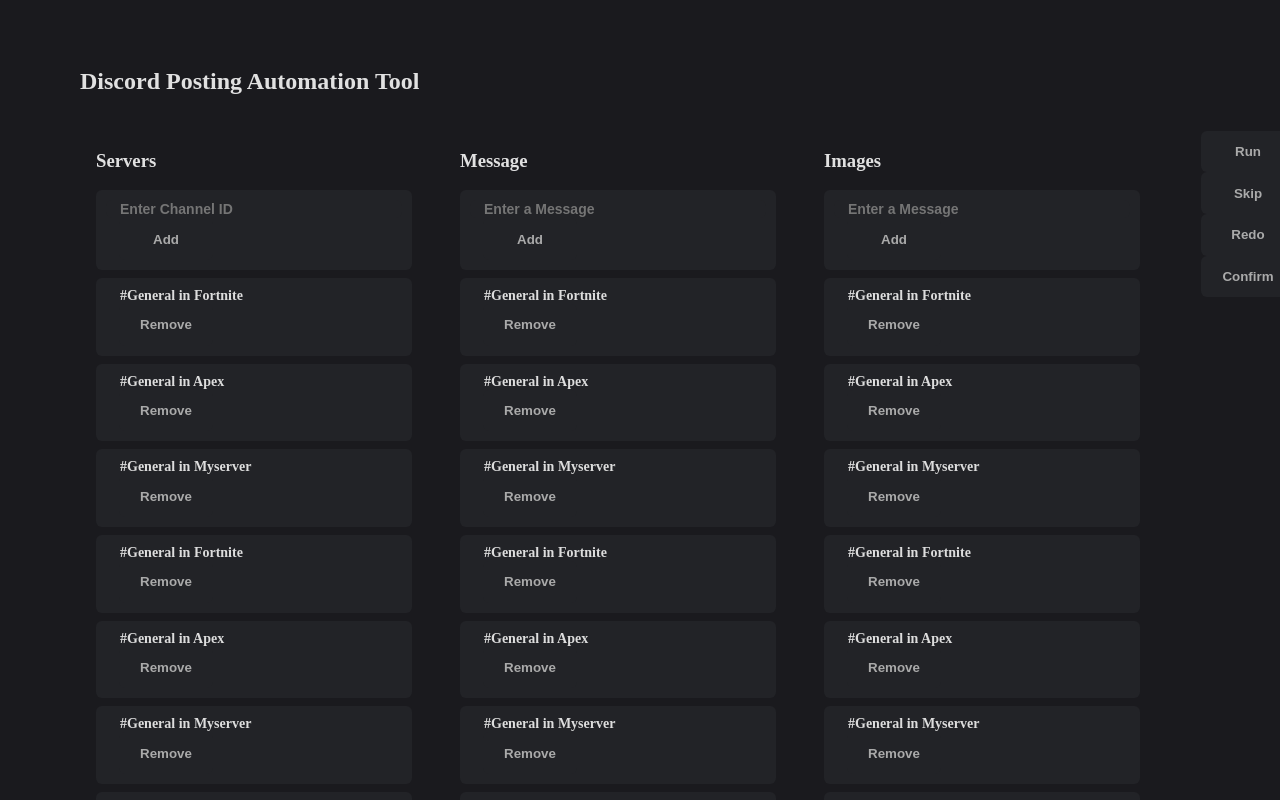
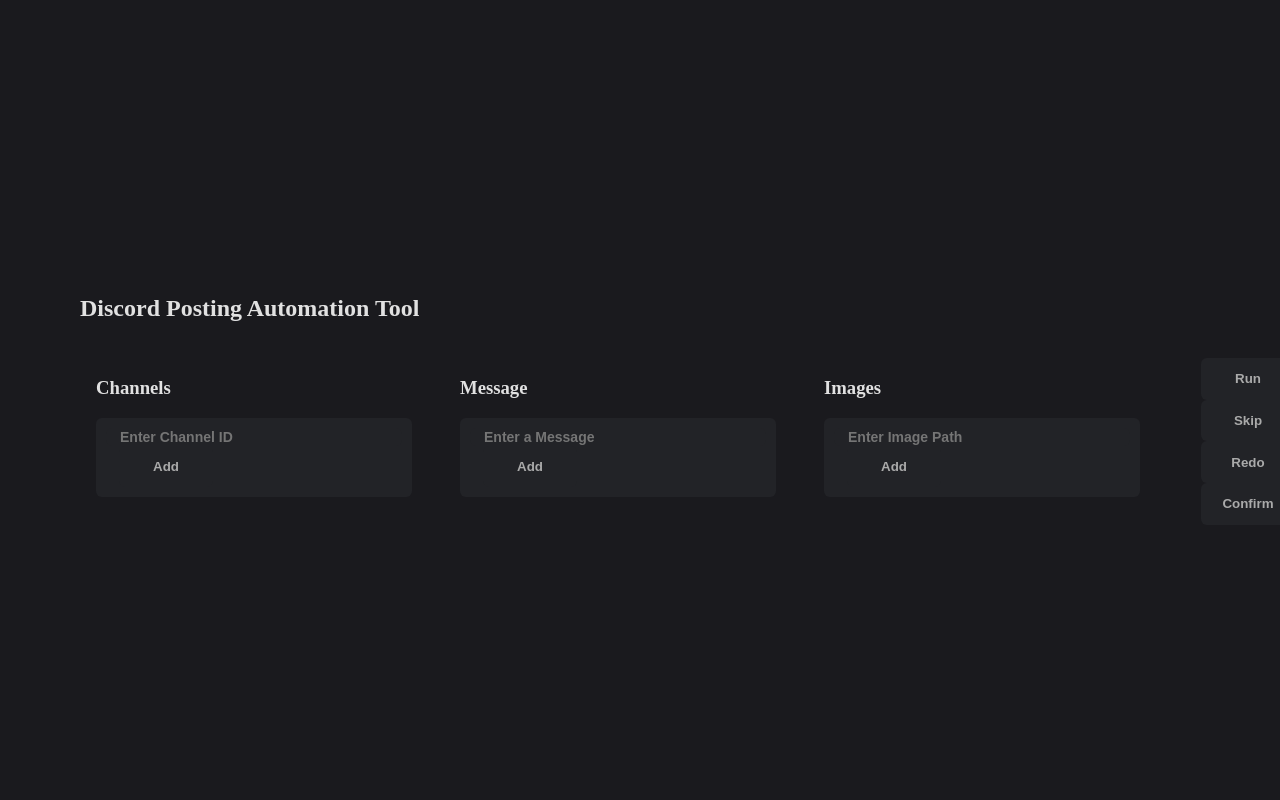
Before and after one commit to ilmn25/251128, a React (Vite) app in the folder web/: page /Home in a window 1280 px wide. Shown: the top 800 px of the page. Built offline with nearby package versions, Linux system fonts and the light colour scheme.

Commit message:
Request Channel Info

```diff
--- a/web/src/pages/home.css
+++ b/web/src/pages/home.css
@@ -1,7 +1,6 @@
 body {
     margin: 3em 2em;
     display: flex;
-    place-items: baseline;
 }
 
 .bar {
--- a/web/src/pages/home.jsx
+++ b/web/src/pages/home.jsx
@@ -1,52 +1,18 @@
 import '../index.css';
 import '../discord.css';
 import './home.css';
+import ChannelPanel from './home/channel_panel.jsx';
 
 export default function Home() {
-  const servers = [
-    "#General in Fortnite",
-    "#General in Apex",
-    "#General in Myserver",
-    "#General in Fortnite",
-    "#General in Apex",
-    "#General in Myserver",
-    "#General in Fortnite",
-    "#General in Apex",
-    "#General in Myserver",
-    "#General in Fortnite",
-    "#General in Apex",
-    "#General in Myserver",
-    "#General in Fortnite",
-    "#General in Apex",
-    "#General in Myserver",
-    "@someone in DMs"
-  ];
+  // In a real app, you'd keep the token in state/context after login
+  const token = "YOUR_DISCORD_TOKEN";
 
   return (
     <div className="home-container">
       <h2 className="home-title">Discord Posting Automation Tool</h2>
 
       <div className="section-container">
-        <div className="server-section">
-          <h3 className="section-title">Servers</h3>
-
-
-          <div className="server-list">
-            <div className="server-item">
-              <input
-                className="bar-input"
-                placeholder="Enter Channel ID"
-              />
-              <button className="btn">Add</button>
-            </div>
-            {servers.map((srv, idx) => (
-              <div key={idx} className="server-item">
-                <span className="server-name">{srv}</span>
-                <button className="btn">Remove</button>
-              </div>
-            ))}
-          </div>
-        </div>
+        <ChannelPanel token={token} />
 
         <div className="server-section">
           <h3 className="section-title">Message</h3>
@@ -58,12 +24,6 @@
               />
               <button className="btn">Add</button>
             </div>
-            {servers.map((srv, idx) => (
-              <div key={idx} className="server-item">
-                <span className="server-name">{srv}</span>
-                <button className="btn">Remove</button>
-              </div>
-            ))}
           </div>
         </div>
 
@@ -73,16 +33,10 @@
             <div className="server-item">
               <input
                 className="bar-input"
-                placeholder="Enter a Message"
+                placeholder="Enter Image Path"
               />
               <button className="btn">Add</button>
             </div>
-            {servers.map((srv, idx) => (
-              <div key={idx} className="server-item">
-                <span className="server-name">{srv}</span>
-                <button className="btn">Remove</button>
-              </div>
-            ))}
           </div>
         </div>
 
--- /dev/null
+++ b/web/src/pages/home/channel_panel.jsx
@@ -0,0 +1,61 @@
+import { useState } from "react";
+import "../../discord.css";
+import "../home.css";
+
+export default function ChannelPanel({ token }) {
+  const [channelId, setChannelId] = useState("");
+  const [channels, setChannels] = useState([]);
+
+  async function addChannel() {
+    if (!channelId.trim()) return;
+
+    try {
+      const res = await fetch("http://localhost:8000/channel_info", {
+        method: "POST",
+        headers: { "Content-Type": "application/json" },
+        body: JSON.stringify({
+          token,
+          channel_id: channelId
+        })
+      });
+
+      const data = await res.json();
+      if (data.info) {
+        setChannels([...channels, { id: channelId, name: data.info }]);
+        setChannelId("");
+      } else {
+        alert(data.error || "Failed to fetch channel info");
+      }
+    } catch (err) {
+      console.error(err);
+      alert("Request failed");
+    }
+  }
+
+  function removeChannel(id) {
+    setChannels(channels.filter(c => c.id !== id));
+  }
+
+  return (
+    <div className="server-section">
+      <h3 className="section-title">Channels</h3>
+      <div className="server-list">
+        <div className="server-item">
+          <input
+            className="bar-input"
+            placeholder="Enter Channel ID"
+            value={channelId}
+            onChange={e => setChannelId(e.target.value)}
+          />
+          <button className="btn" onClick={addChannel}>Add</button>
+        </div>
+        {channels.map(ch => (
+          <div key={ch.id} className="server-item">
+            <span className="server-name">{ch.name}</span>
+            <button className="btn" onClick={() => removeChannel(ch.id)}>Remove</button>
+          </div>
+        ))}
+      </div>
+    </div>
+  );
+}
```
Also changed, not shown: 1 other file (tests, documents, lock files or other folders).
